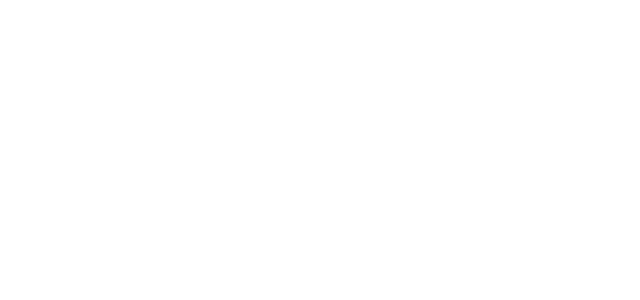
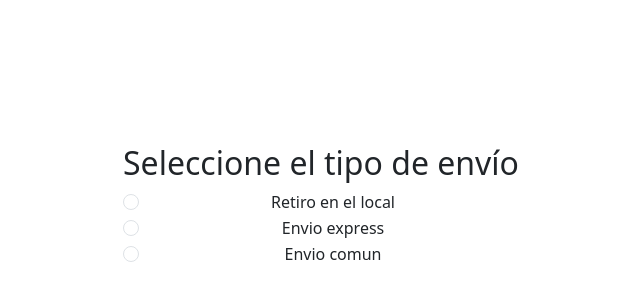
Before and after one commit to federodriguez33/lab-III-act, a React (Vite) app in the folder proyect/: page / in a window 1280 px wide. Shown: the part 194-494 px from the top of the page, without its empty margins (319-959 px from the left). Built offline with nearby package versions, Linux system fonts and the light colour scheme.

Commit message:
ejercicio terminado
ejercicio terminado

```diff
--- a/proyect/src/App.jsx
+++ b/proyect/src/App.jsx
@@ -1,4 +1,5 @@
 import './App.css'
+import SendingForm from "./component/sendingForm/SendingForm";
 
 function App() {
 
@@ -7,6 +8,8 @@
 
   <>
 
+  <SendingForm></SendingForm>
+
   </>
 
   )
--- /dev/null
+++ b/proyect/src/component/sendingForm/SendingForm.jsx
@@ -0,0 +1,26 @@
+import SendingRadio from "../sendingRadio/SendingRadio";
+import { useState } from "react";
+
+const SendingForm = () => {
+
+    const [selectRadio, setSelectRadio] = useState();
+
+    const handleSelectRadio = (e) => {
+
+        setSelectRadio(e.target.id);
+    }
+
+    return(
+
+        <div>
+        <h2>Seleccione el tipo de envío</h2>
+        <SendingRadio handleSelectRadio={handleSelectRadio}></SendingRadio>
+        {selectRadio &&
+        <p className="form-check-label text-center mx-auto">{selectRadio == "Retiro en el local" ? "No hay recargo" : "Tendrá recargo"}</p>}
+        </div>
+
+    )
+
+}
+
+export default SendingForm
--- /dev/null
+++ b/proyect/src/component/sendingRadio/SendingRadio.jsx
@@ -0,0 +1,41 @@
+import { Form } from 'react-bootstrap';
+import PropTypes from "prop-types";
+
+const SendingRadio = ( {handleSelectRadio} ) => {
+
+    return(
+
+        <div>
+        <Form.Check
+            type="radio"
+            label="Retiro en el local"
+            name="radio"
+            id="Retiro en el local"
+            onChange={handleSelectRadio}
+          />
+          <Form.Check
+            type="radio"
+            label="Envio express"
+            name="radio"
+            id="Envio express"
+            onChange={handleSelectRadio}
+          />
+          <Form.Check
+            type="radio"
+            label="Envio comun"
+            name="radio"
+            id="Envio comun"
+            onChange={handleSelectRadio}
+          />
+
+        </div>
+
+    )
+
+}
+
+SendingRadio.propTypes = {
+    handleSelectRadio: PropTypes.func
+}
+
+export default SendingRadio
```
Also changed, not shown: proyect/src/component/sendingForm/SendingForm.css (added), proyect/src/component/sendingRadio/SendingRadio.css (added).
